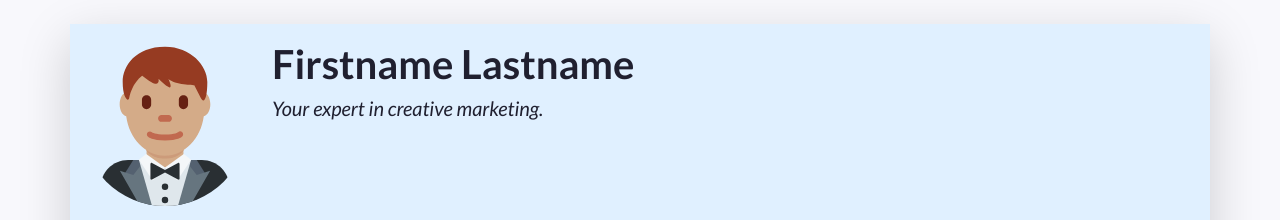
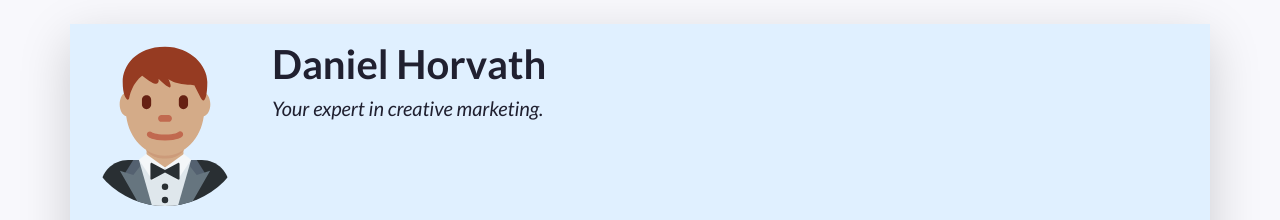
Before and after one commit to danielhrvth/PRJ4-cv, a plain HTML site: page index.html in a window 1280 px wide. Shown: the top 220 px of the page. Drawn offline with nearby package versions, Linux system fonts and the light colour scheme.

Commit message:
Update index.html

```diff
--- a/index.html
+++ b/index.html
@@ -49,7 +49,7 @@
           A container to wrap around your name and tagline. Full-width at small size, then columns of increasing size.
         -->
         <div class="col-12 col-sm-8 col-md-9 col-lg-10 my-3 header-content">
-          <h1 class="fw-bolder">Firstname Lastname</h1>
+          <h1 class="fw-bolder">Daniel Horvath</h1>
           <h5 class="fst-italic tagline">Your expert in creative marketing.</h5>
         </div>
       </header>
```
